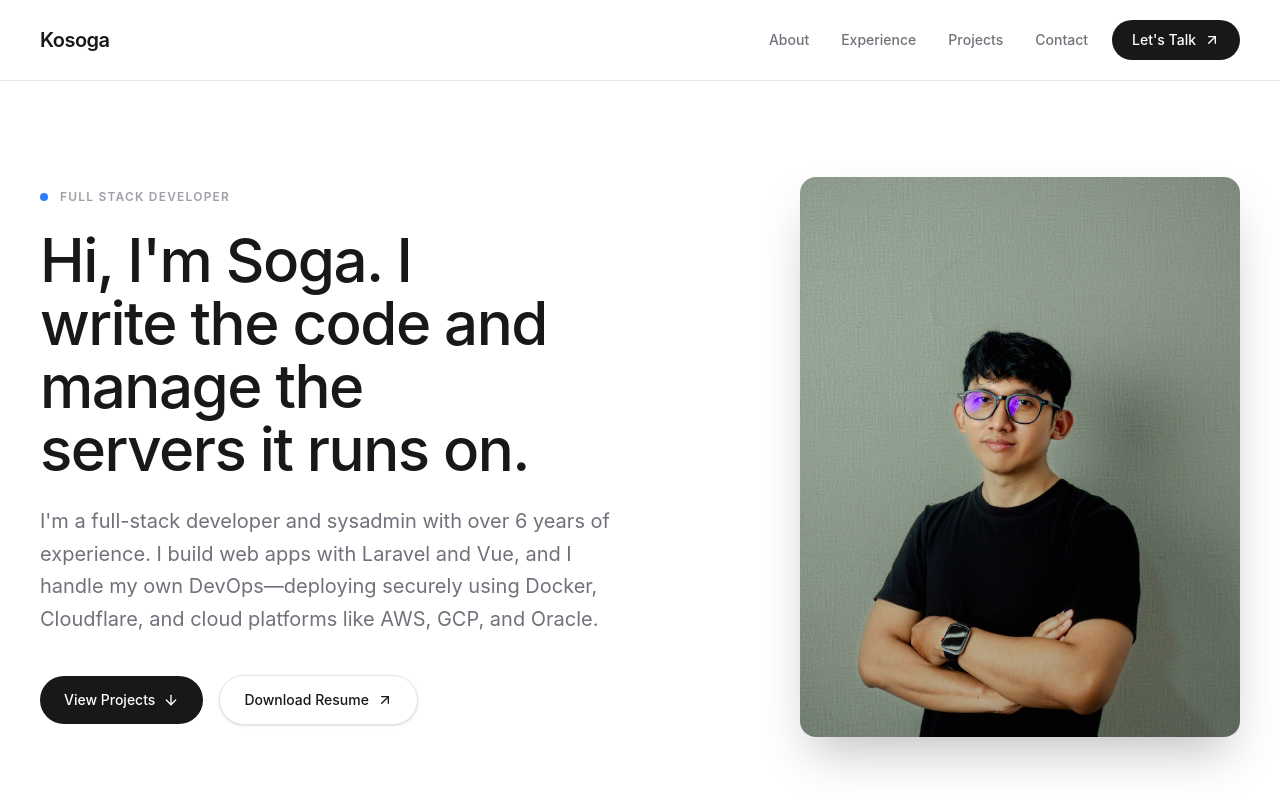
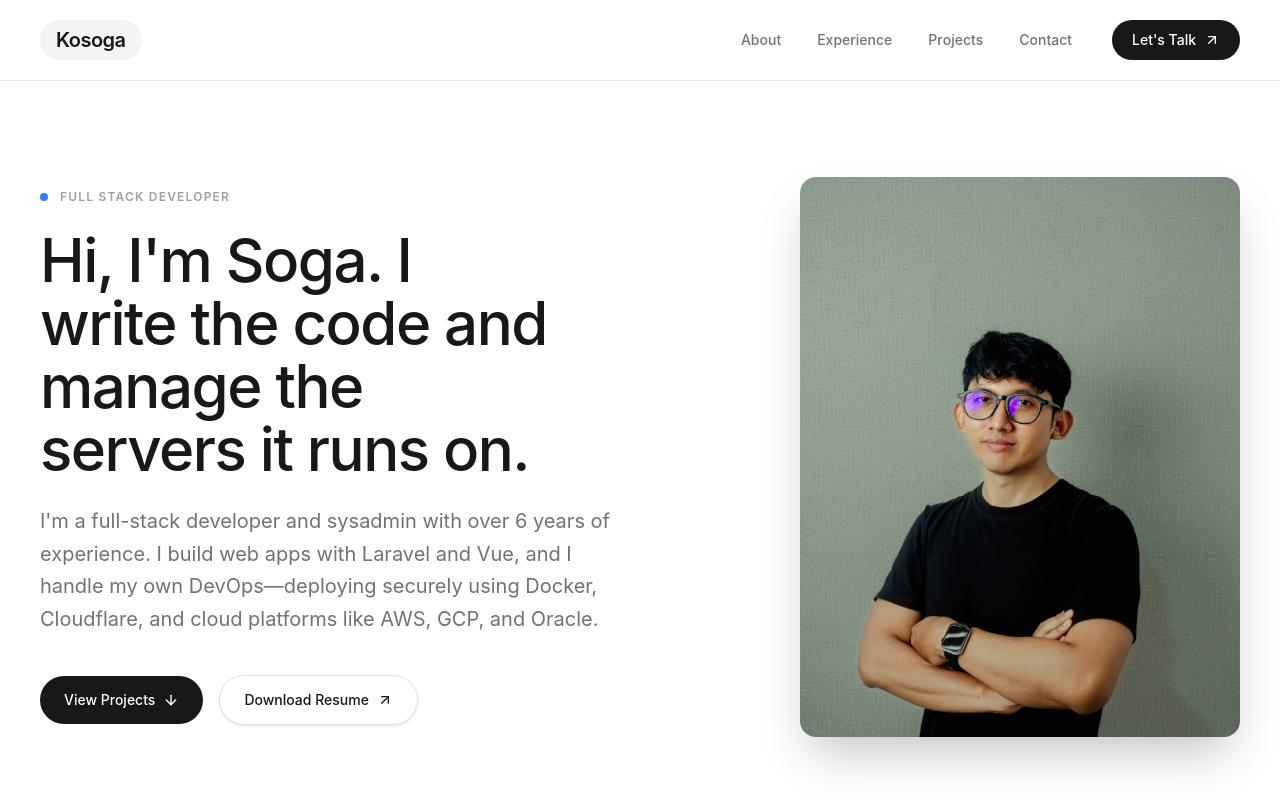
Before and after one commit to geprakoso/landing-page, a React (Vite) app: page / in a window 1280 px wide. Shown: the top 800 px of the page. Built offline with nearby package versions, Linux system fonts and the light colour scheme.

Commit message:
add background active state to logo

```diff
--- a/src/components/Nav.tsx
+++ b/src/components/Nav.tsx
@@ -1,5 +1,6 @@
+import { useEffect, useRef, useState } from 'react'
 import { ArrowUpRight } from 'lucide-react'
-import { Link } from 'react-router-dom'
+import { Link, useLocation } from 'react-router-dom'
 
 const links = [
   { label: 'About', href: '/#about' },
@@ -27,6 +28,113 @@ const RollText = ({ text }: { text: string }) => (
 )
 
 export default function Nav() {
+  const location = useLocation()
+  const containerRef = useRef<HTMLDivElement>(null)
+  const [hoveredIndex, setHoveredIndex] = useState<number | null>(null)
+  const [activeIndex, setActiveIndex] = useState<number | null>(null)
+  const [pillStyle, setPillStyle] = useState<React.CSSProperties>({
+    left: 0,
+    width: 0,
+    opacity: 0,
+  })
+
+  // Detect active index on initial load/path changes
+  useEffect(() => {
+    if (location.pathname === '/contact') {
+      setActiveIndex(3)
+    } else if (location.pathname === '/') {
+      if (location.hash === '#about') setActiveIndex(0)
+      else if (location.hash === '#experience') setActiveIndex(1)
+      else if (location.hash === '#projects') setActiveIndex(2)
+      else setActiveIndex(null)
+    } else {
+      setActiveIndex(null)
+    }
+  }, [location.pathname])
+
+  // Scroll spy to update active index on scroll
+  useEffect(() => {
+    if (location.pathname !== '/') {
+      return
+    }
+
+    const sectionIds = ['about', 'experience', 'projects']
+
+    // We add a slight timeout to wait for elements to be fully mounted in the DOM
+    const setupObserver = () => {
+      const elements = sectionIds.map(id => document.getElementById(id)).filter(Boolean) as HTMLElement[]
+
+      const observerOptions = {
+        root: null,
+        rootMargin: '-30% 0px -60% 0px',
+        threshold: 0,
+      }
+
+      const observer = new IntersectionObserver((entries) => {
+        entries.forEach((entry) => {
+          if (entry.isIntersecting) {
+            const id = entry.target.id
+            if (id === 'about') setActiveIndex(0)
+            else if (id === 'experience') setActiveIndex(1)
+            else if (id === 'projects') setActiveIndex(2)
+          }
+        })
+      }, observerOptions)
+
+      elements.forEach(el => observer.observe(el))
+
+      return () => {
+        elements.forEach(el => observer.unobserve(el))
+      }
+    }
+
+    const cleanupObserver = setupObserver()
+
+    // Handle scroll back to top of page (reset active index to logo / -1)
+    const handleScroll = () => {
+      if (window.scrollY < 100) {
+        setActiveIndex(-1)
+      }
+    }
+    window.addEventListener('scroll', handleScroll)
+
+    return () => {
+      cleanupObserver()
+      window.removeEventListener('scroll', handleScroll)
+    }
+  }, [location.pathname])
+
+  // Update pill coordinates based on hover or active index
+  useEffect(() => {
+    const container = containerRef.current
+    if (!container) return
+
+    const targetIndex = hoveredIndex !== null ? hoveredIndex : activeIndex
+    if (targetIndex === null) {
+      setPillStyle((prev) => ({ ...prev, opacity: 0 }))
+      return
+    }
+
+    let targetElement: HTMLElement | null = null
+
+    if (targetIndex === -1) {
+      targetElement = container.querySelector('.logo-link') as HTMLElement
+    } else {
+      const linksElements = container.querySelectorAll('.menu-item-link')
+      targetElement = linksElements[targetIndex] as HTMLElement
+    }
+
+    if (targetElement) {
+      setPillStyle({
+        left: targetElement.offsetLeft,
+        width: targetElement.offsetWidth,
+        height: targetElement.offsetHeight,
+        top: targetElement.offsetTop,
+        opacity: 1,
+      })
+    }
+  }, [hoveredIndex, activeIndex])
+
   const handleLinkClick = (e: React.MouseEvent<HTMLAnchorElement>, href: string) => {
     if (window.location.pathname === '/' && href.startsWith('/#')) {
       e.preventDefault()
@@ -85,18 +193,40 @@ export default function Nav() {
         </defs>
       </svg>
       <nav className="sticky top-0 z-[80] bg-white/70 backdrop-blur-lg border-b border-gray-200 w-full">
-        <div className="flex items-center justify-between px-6 md:px-10 py-5 max-w-7xl mx-auto">
-          <Link to="/" className="text-xl font-semibold tracking-tight text-zinc-900">
+        <div
+          ref={containerRef}
+          onMouseLeave={() => setHoveredIndex(null)}
+          className="flex items-center justify-between px-6 md:px-10 py-5 max-w-7xl mx-auto relative"
+        >
+          {/* Sliding Pill Background */}
+          <div
+            className="absolute bg-zinc-100 rounded-full transition-all duration-[400ms] pointer-events-none z-0"
+            style={{
+              ...pillStyle,
+              transitionTimingFunction: 'cubic-bezier(0.34, 1.56, 0.64, 1)'
+            }}
+          />
+
+          <Link
+            to="/"
+            onMouseEnter={() => setHoveredIndex(-1)}
+            className="text-xl font-semibold tracking-tight text-zinc-900 relative z-10 logo-link px-4 py-1.5 rounded-full"
+          >
             Kosoga
           </Link>
           <div className="flex items-center gap-6">
-            <div className="hidden md:flex items-center gap-8 text-sm text-zinc-500 font-medium">
-              {links.map((l) => (
+            <div className="hidden md:flex items-center gap-1 text-sm text-zinc-500 font-medium">
+              {links.map((l, index) => (
                 <Link
                   key={l.href}
                   to={l.href}
+                  onMouseEnter={() => setHoveredIndex(index)}
                   onClick={(e) => handleLinkClick(e, l.href)}
-                  className="hover:text-zinc-900 transition-colors group py-2"
+                  className={`transition-colors group px-4 py-2 relative z-10 menu-item-link ${
+                    (hoveredIndex !== null ? hoveredIndex === index : activeIndex === index)
+                      ? 'text-zinc-900'
+                      : 'hover:text-zinc-900'
+                  }`}
                 >
                   <RollText text={l.label} />
                 </Link>
@@ -104,7 +234,7 @@ export default function Nav() {
             </div>
             <Link
               to="/contact"
-              className="bg-zinc-900 hover:bg-zinc-800 text-white px-5 py-2.5 rounded-full text-sm font-medium flex items-center gap-2 transition-all"
+              className="bg-zinc-900 hover:bg-zinc-800 text-white px-5 py-2.5 rounded-full text-sm font-medium flex items-center gap-2 transition-all relative z-10"
             >
               Let&apos;s Talk <ArrowUpRight className="w-4 h-4" />
             </Link>
```
Also changed, not shown: 4 other files (tests, documents, lock files or other folders).
